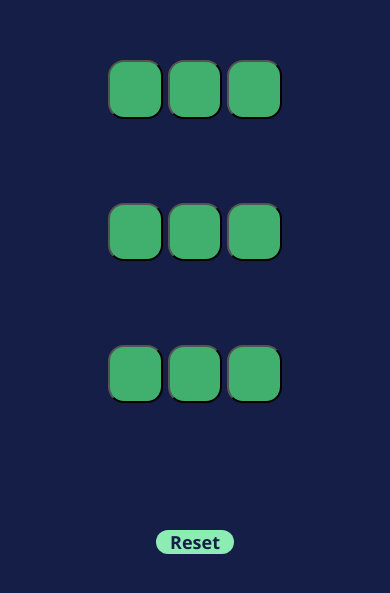
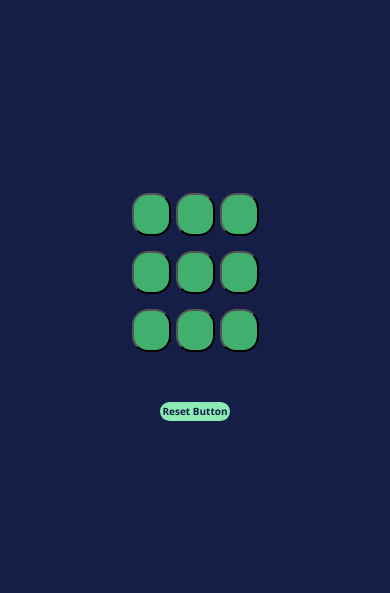
Before and after one commit to HarshAsnanigithub/tictacto, a plain HTML site: page index.html in a window 390 px wide. Shown: the part 115-708 px from the top of the page. Drawn offline with Linux system fonts and the light colour scheme.

Commit message:
Update style.css

```diff
--- a/style.css
+++ b/style.css
@@ -49,3 +49,67 @@ body{
     height: 7vmin;
     width: 22vmin;
 }
+
+@media screen and (max-width:680px){
+    .reset{
+    height: 5vmin;
+    width: 18vmin;
+    font-size: 15px;
+    }
+    .button{
+    height: 13vmin;
+    width: 13vmin;
+    font-size: 35px;
+    }
+    .main{
+        height: 40vh;
+    }
+}
+@media screen and (max-width:550px){
+    .button{
+    height: 12vmin;
+    width: 11vmin;
+    font-size: 30px;
+    }
+    .main{
+        height: 35vh;
+    }
+    .reset{
+        font-size: 12px;
+    }
+    h1{
+        font-size: 20px;
+    }
+}
+@media screen and (max-width:450px){
+    .button{
+    height: 11vmin;
+    width: 10vmin;
+    font-size: 22px;
+    }
+    .main{
+        height: 25vh;
+    }
+    .reset{
+        font-size: 10px;
+    }
+    body{
+        gap: 1.5rem;
+    }
+}
+@media screen and (max-width:400px){
+    .button{
+    height: 11vmin;
+    width: 10vmin;
+    font-size: 20px;
+    }
+    .main{
+        height: 20vh;
+    }
+    .reset{
+        font-size: 10px;
+    }
+    body{
+        gap: 2.5rem;
+    }
+}
```
